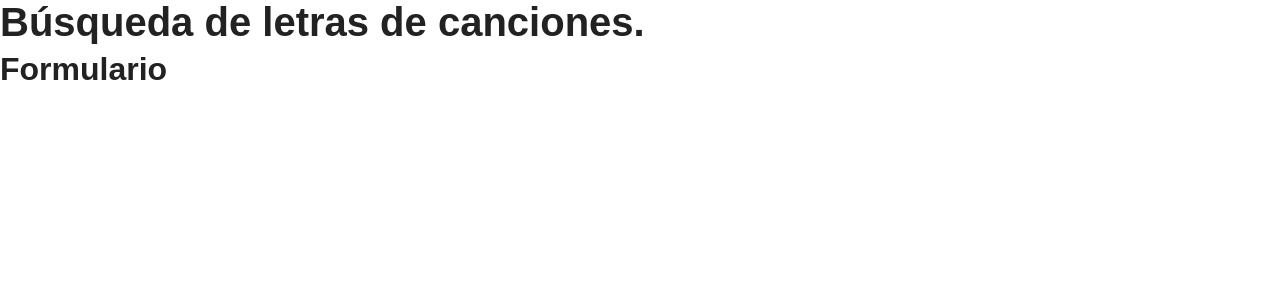
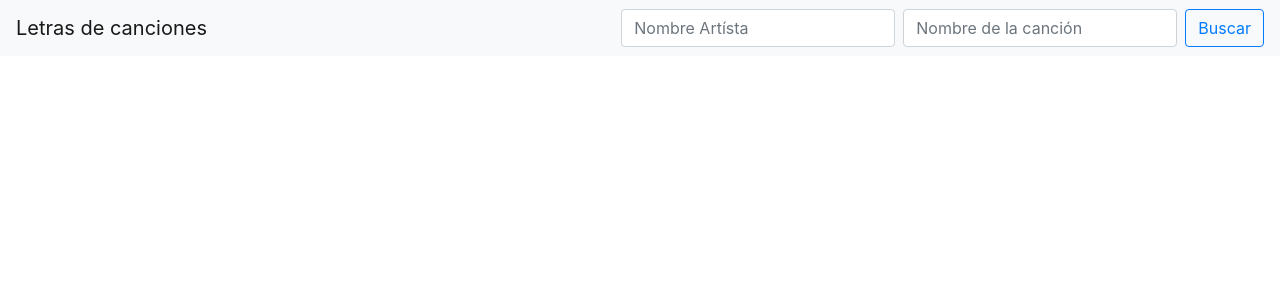
Before and after one commit to jcarlosj/React-Project-Search-Lyrics-U-JPdTV, a React (Create React App) app: page / in a window 1280 px wide. Shown: the top 300 px of the page. Built offline with nearby package versions, Linux system fonts and the light colour scheme; a web font is replaced by a local one.

Commit message:
[+] Component > Form: Form fields

```diff
--- a/public/index.html
+++ b/public/index.html
@@ -27,7 +27,7 @@
     <title>Búsqueda de letras de canciones.</title>
     <link href="https://fonts.googleapis.com/css?family=Work+Sans" rel="stylesheet">
     <link rel="stylesheet" href="https://use.fontawesome.com/releases/v5.7.1/css/all.css" integrity="sha384-fnmOCqbTlWIlj8LyTjo7mOUStjsKC4pOpQbqyi7RrhN7udi9RwhKkMHpvLbHG9Sr" crossorigin="anonymous">
-    <link rel="stylesheet" href="https://bootswatch.com/4/journal/bootstrap.min.css">
+    <link rel="stylesheet" href="https://stackpath.bootstrapcdn.com/bootstrap/4.4.1/css/bootstrap.min.css" integrity="sha384-Vkoo8x4CGsO3+Hhxv8T/Q5PaXtkKtu6ug5TOeNV6gBiFeWPGFN9MuhOf23Q9Ifjh" crossorigin="anonymous">
   </head>
   <body>
     <noscript>You need to enable JavaScript to run this app.</noscript>
--- a/src/App.js
+++ b/src/App.js
@@ -4,7 +4,6 @@ import Form from './components/Form';
 function App() {
   return (
     <Fragment>
-      <h1>Búsqueda de letras de canciones.</h1>
       <Form />
     </Fragment>
   );
--- a/src/components/Form.js
+++ b/src/components/Form.js
@@ -2,7 +2,36 @@ import React from 'react';
 
 const Form = () => {
     return (
-        <h2>Formulario</h2>
+        <nav className="navbar navbar-expand-lg navbar-light bg-light">
+
+            <a className="navbar-brand" href="#">Letras de canciones</a>
+            <button className="navbar-toggler" type="button" data-toggle="collapse" data-target="#navbarTogglerDemo02" aria-controls="navbarTogglerDemo02" aria-expanded="false" aria-label="Toggle navigation">
+                <span className="navbar-toggler-icon"></span>
+            </button>
+
+            <div className="collapse navbar-collapse d-flex justify-content-end" id="navbarTogglerDemo02">
+
+                <form className="form-inline my-2 my-lg-0">
+                    <input
+                        type="text"
+                        name="artist"
+                        placeholder="Nombre Artísta"
+                        className="form-control mr-sm-2"
+                    />
+                    <input
+                        type="text"
+                        name="track"
+                        placeholder="Nombre de la canción"
+                        className="form-control mr-sm-2"
+                    />
+                    <button
+                        type="button"
+                        className="btn btn-outline-primary my-2 my-sm-0"
+                    >Buscar</button>
+                </form>
+            </div>
+
+        </nav>
     );
 }
 
```
